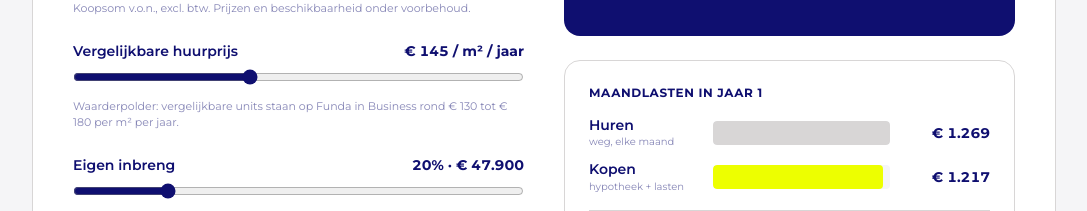
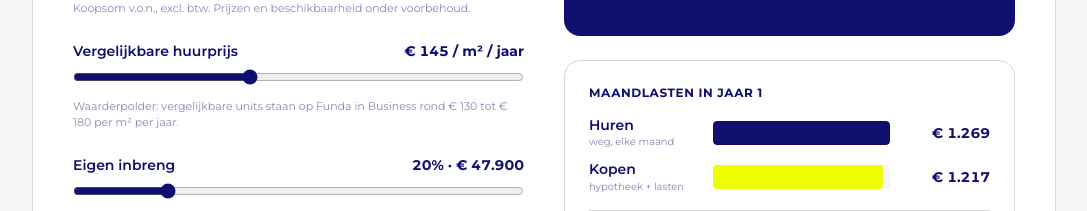
Before and after one commit to reppenweetje/projectportal, a Next.js app: page /de-hofman/koopvshuur in a window 1280 px wide. Shown: the part 940-1151 px from the top of the page, without its empty margins (96-1183 px from the left). Built offline with nearby package versions, Linux system fonts and the light colour scheme; no server answers.

Commit message:
koopvshuur: Huren-balk in navy
Huren in repp-navy naast de gele Kopen-balk, i.p.v. het vlakke grijs —
beide balken nu in de huisstijlkleuren.

Co-Authored-By: Claude Fable 5 <noreply@anthropic.com>

```diff
--- a/components/calculator/KoopVsHuurCalculator.tsx
+++ b/components/calculator/KoopVsHuurCalculator.tsx
@@ -540,7 +540,7 @@ function MaandlastenKaart({
           sub="weg, elke maand"
           bedrag={model.huurMnd}
           pct={(model.huurMnd / maxMnd) * 100}
-          kleur="bg-repp-gray"
+          kleur="bg-repp-navy"
         />
         <Balk
           naam="Kopen"
```
